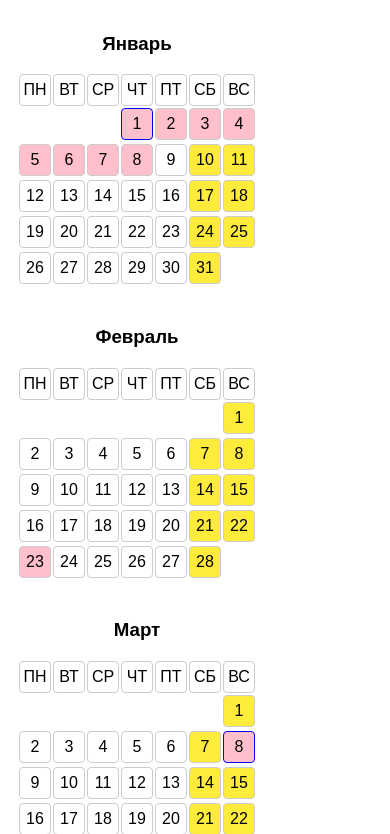
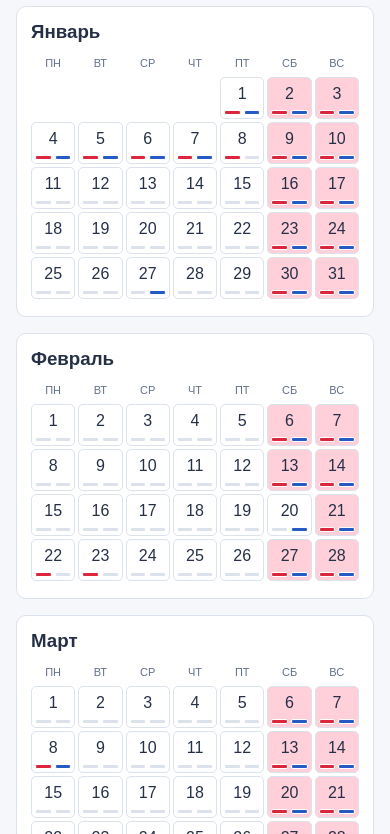
Before and after one commit to Mozgoed/YearPlan, a plain HTML site: page index.htm in a window 390 px wide. Shown: the part 76-910 px from the top of the page. Drawn offline with Linux system fonts and the light colour scheme.

Commit message:
Update 2027 calendars and persist independent date marks

```diff
--- a/index.htm
+++ b/index.htm
@@ -2,36 +2,90 @@
 <html lang="ru">
 <head>
     <meta charset="UTF-8">
-    <title>Календарь 2026</title>
+    <title>Календарь 2027</title>
+    <meta name="viewport" content="width=device-width, initial-scale=1">
     <style>
-        body { font-family: Arial, sans-serif; }
-        .month { display: inline-block; vertical-align: top; margin: 10px; }
-        .month h3 { text-align: center; }
-        .weekdays, .week { display: flex; }
-        .weekdays div, .day { width: 30px; height: 30px; line-height: 30px; margin: 1px; text-align: center; cursor: pointer; user-select: none; border-radius: 4px; border: 1px solid #ccc; }
-        .holiday-1 { background-color: pink !important; }
-        .holiday-2 { background-color: lightblue !important; }
-        .holiday-both { background-color: pink !important; border: 1px solid blue !important; }
-        .week { margin-bottom: 2px; }
-        .day.weekend { background-color: #ffeb3b; }
+        * { box-sizing: border-box; }
+        body { font-family: Arial, sans-serif; max-width: 1280px; margin: 24px auto; padding: 0 16px; color: #253047; background: #f6f7fa; }
+        p { line-height: 1.5; }
+        #calendar { display: grid; grid-template-columns: repeat(auto-fit, minmax(270px, 1fr)); gap: 16px; }
+        .month { background: white; padding: 14px; border: 1px solid #dce2eb; border-radius: 10px; }
+        .month h3 { margin: 0 0 14px; }
+        .weekdays, .week { display: flex; gap: 3px; }
+        .weekdays div, .day { width: calc((100% - 18px) / 7); flex-shrink: 0; text-align: center; }
+        .weekdays div { font-size: 11px; padding-bottom: 8px; color: #627089; }
+        .day { height: 42px; padding: 0 0 8px; border-radius: 5px; border: 1px solid #dce2eb; position: relative; font: inherit; background: white; color: inherit; }
+        button.day { cursor: pointer; user-select: none; }
+        button.day:hover { border-color: #253047; }
+        button.day:focus-visible { outline: 3px solid #6b55ce; outline-offset: 1px; }
+        .day.shared-weekend { background: #ffd0d9; }
+        .day[data-mark="red"] { background: #c72739; color: white; }
+        .day[data-mark="blue"] { background: #245bc4; color: white; }
+        .day[data-mark="both"] { background: linear-gradient(90deg, #c72739 50%, #245bc4 50%); color: white; }
+        .week { margin-bottom: 3px; }
+        .indicators { position: absolute; left: 3px; right: 3px; bottom: 3px; display: flex; gap: 3px; }
+        .indicator { width: 50%; height: 5px; border: 1px solid white; border-radius: 2px; background: #dce2eb; }
+        .indicator.off { background: #dc263c; }
+        .indicator.off:last-child { background: #245bc4; }
+        #storage-status { font-size: 14px; color: #526078; }
+        #storage-status:empty { display: none; }
     </style>
 </head>
 <body>
-<h1>Календарь 2026</h1>
-<div id="calendar"></div>
+<h1>Календарь 2027</h1>
+<p id="storage-status" role="status" aria-live="polite"></p>
+<div id="calendar" aria-label="Календарь на 2027 год"></div>
+
 <script>
-    // Holydays
     const holidays1 = [
-        "2026-01-01","2026-01-02","2026-01-03","2026-01-04","2026-01-05","2026-01-06","2026-01-07","2026-01-08",
-        "2026-02-23",
-        "2026-03-08",
-        "2026-05-01","2026-05-09",
-        "2026-06-12",
-        "2026-11-04"
-    ];
+        "01-01","01-02","01-03","01-04","01-05","01-06","01-07","01-08",
+        "02-22","02-23","03-08","05-01","05-03","05-09","05-10",
+        "06-12","06-14","11-04","11-05","12-31"
+    ].map(d => '2027-' + d);
     const holidays2 = [
-        "2026-01-01","2026-03-08","2026-05-01","2026-08-31","2026-12-31"
-    ];
+        "01-01","01-02","01-03","01-04","01-05","01-06","01-07",
+        "01-27","03-08","03-21","05-01","05-02","05-03","05-04","05-05",
+        "05-06","05-07","05-08","05-09","08-31"
+    ].map(d => '2027-' + d);
+    const storageKey = 'yearplan:marks:2027:v1';
+    const status = document.getElementById('storage-status');
+    let marks = {};
+    function readMarks(raw) {
+        const value = JSON.parse(raw || '{}');
+        if (!value || typeof value !== 'object' || Array.isArray(value)) throw new Error('Invalid data');
+        return Object.fromEntries(Object.entries(value).filter(([date, color]) => {
+            if (!/^2027-\d{2}-\d{2}$/.test(date) || !['red','blue','both'].includes(color)) return false;
+            const [year, month, day] = date.split('-').map(Number);
+            const d = new Date(year, month - 1, day);
+            return d.getFullYear() === year && d.getMonth() === month - 1 && d.getDate() === day;
+        }));
+    }
+    try {
+        marks = readMarks(localStorage.getItem(storageKey));
+        status.textContent = '';
+    } catch {
+        status.textContent = 'Не удалось прочитать сохранённые отметки. Проверьте доступ к памяти браузера.';
+    }
+    function paintMark(cell) {
+        cell.dataset.mark = marks[cell.dataset.date] || '';
+        cell.setAttribute('aria-pressed', String(Boolean(marks[cell.dataset.date])));
+        cell.setAttribute('aria-label', cell.title + (marks[cell.dataset.date] ? '; ' + (marks[cell.dataset.date] === 'both' ? 'красная и синяя отметки' : marks[cell.dataset.date] === 'red' ? 'красная отметка' : 'синяя отметка') : ''));
+    }
+    function toggleMark(cell, color) {
+        const date = cell.dataset.date;
+        const current = marks[date];
+        if (current === 'both') marks[date] = color === 'red' ? 'blue' : 'red';
+        else if (current === color) delete marks[date];
+        else if (current) marks[date] = 'both';
+        else marks[date] = color;
+        paintMark(cell);
+        try {
+            localStorage.setItem(storageKey, JSON.stringify(marks));
+            status.textContent = '';
+        } catch {
+            status.textContent = 'Не удалось сохранить: память браузера недоступна или заполнена. Отметки останутся только до закрытия страницы.';
+        }
+    }
 
     const calendarDiv = document.getElementById('calendar');
     const monthNames = ["Январь","Февраль","Март","Апрель","Май","Июнь","Июль","Август","Сентябрь","Октябрь","Ноябрь","Декабрь"];
@@ -55,11 +109,11 @@
         });
         monthDiv.appendChild(weekdaysDiv);
 
-        const daysInMonth = new Date(2026, month+1, 0).getDate();
+        const daysInMonth = new Date(2027, month+1, 0).getDate();
         let weekDiv = document.createElement('div');
         weekDiv.className = 'week';
 
-        const firstDay = new Date(2026, month, 1).getDay();
+        const firstDay = new Date(2027, month, 1).getDay();
         let offset = firstDay === 0 ? 6 : firstDay - 1;
 
         weekDiv.style.justifyContent = 'flex-end';
@@ -74,53 +128,35 @@
         }
 
         for(let day=1; day<=daysInMonth; day++){
-            const dayDiv = document.createElement('div');
+            const dayDiv = document.createElement('button');
+            dayDiv.type = 'button';
             dayDiv.className = 'day';
-            const dateStr = `2026-${String(month+1).padStart(2,'0')}-${String(day).padStart(2,'0')}`;
+            const dateStr = `2027-${String(month+1).padStart(2,'0')}-${String(day).padStart(2,'0')}`;
             dayDiv.dataset.date = dateStr;
             dayDiv.textContent = day;
 
-            const is1 = holidays1.includes(dateStr);
-            const is2 = holidays2.includes(dateStr);
-
-            // Праздники с проверкой на совпадение
-            if(is1 && is2){
-                dayDiv.classList.add('holiday-both');
-            } else if(is1){
-                dayDiv.classList.add('holiday-1');
-            } else if(is2){
-                dayDiv.classList.add('holiday-2');
-            } else {
-                const weekdayIndex = (offset + day -1) % 7;
-                if(weekdayIndex === 5 || weekdayIndex === 6){ // СБ или ВС
-                    dayDiv.classList.add('weekend');
-                }
-            }
-
-            // Левый клик
-            dayDiv.addEventListener('click', (e)=>{
-                if(e.button === 0){
-                    if(dayDiv.style.backgroundColor === 'red'){
-                        dayDiv.style.backgroundColor = '';
-                    } else {
-                        dayDiv.style.backgroundColor = 'red';
-                    }
-                }
+            const weekdayIndex = (offset + day - 1) % 7;
+            const weekend = weekdayIndex >= 5;
+            const off1 = holidays1.includes(dateStr) || (weekend && dateStr !== '2027-02-20');
+            const off2 = holidays2.includes(dateStr) || weekend;
+            if (weekend && off1 && off2) dayDiv.classList.add('shared-weekend');
+            const info = (off, holiday) => holiday ? 'Праздник / нерабочий день' : off ? 'Выходной' : 'Рабочий день';
+            dayDiv.title = `${dateStr}\nРоссия: ${info(off1, holidays1.includes(dateStr))}\nКыргызстан: ${info(off2, holidays2.includes(dateStr))}`;
+            const indicators = document.createElement('span');
+            indicators.className = 'indicators';
+            indicators.setAttribute('aria-hidden', 'true');
+            [off1, off2].forEach(off => {
+                const bar = document.createElement('span');
+                bar.className = 'indicator' + (off ? ' off' : '');
+                indicators.appendChild(bar);
             });
-
-            // Правый клик
-            dayDiv.addEventListener('contextmenu', (e)=>{
-                e.preventDefault();
-                if(dayDiv.style.backgroundColor === 'blue'){
-                    dayDiv.style.backgroundColor = '';
-                } else {
-                    dayDiv.style.backgroundColor = 'blue';
-                }
-            });
+            dayDiv.appendChild(indicators);
+            paintMark(dayDiv);
+            dayDiv.addEventListener('click', e => toggleMark(dayDiv, e.shiftKey ? 'blue' : 'red'));
+            dayDiv.addEventListener('contextmenu', e => { e.preventDefault(); toggleMark(dayDiv, 'blue'); });
 
             weekDiv.appendChild(dayDiv);
 
-            const weekdayIndex = (offset + day -1) % 7;
             if(weekdayIndex === 6){
                 // После первой недели вернуть обычное распределение
                 weekDiv.style.justifyContent = 'flex-start';
@@ -139,12 +175,20 @@
             weekDiv.appendChild(emptyDiv);
         }
 
-        if(weekDiv.children.length > 0){
+        if(weekDiv.querySelector('[data-date]')){
             monthDiv.appendChild(weekDiv);
         }
 
         calendarDiv.appendChild(monthDiv);
     }
+    window.addEventListener('storage', event => {
+        if (event.key !== storageKey && event.key !== null) return;
+        try {
+            marks = readMarks(event.newValue);
+            document.querySelectorAll('[data-date]').forEach(paintMark);
+            status.textContent = '';
+        } catch { status.textContent = 'Не удалось прочитать отметки из другой вкладки.'; }
+    });
 </script>
 </body>
 </html>
```
Also changed, not shown: 1 other file.
